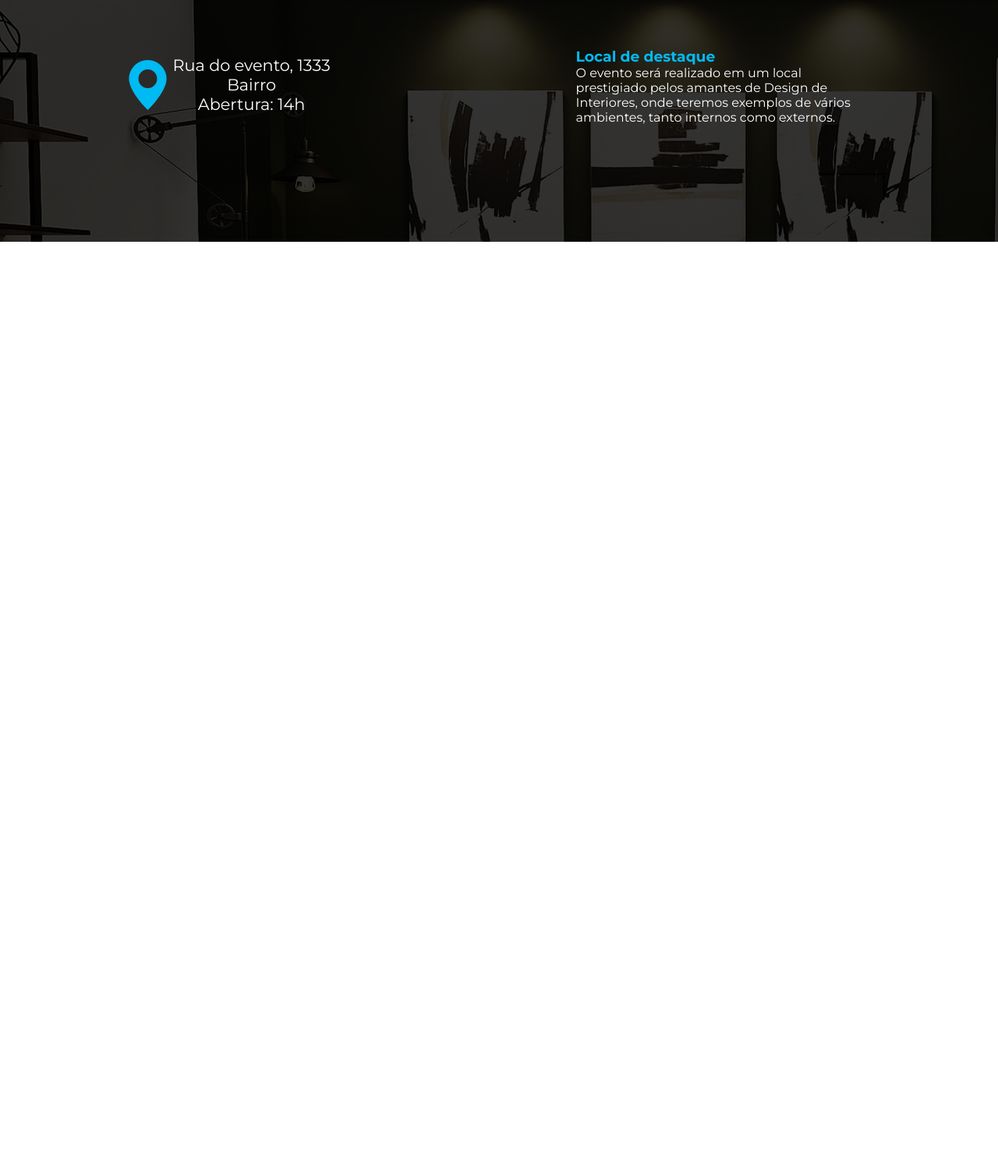
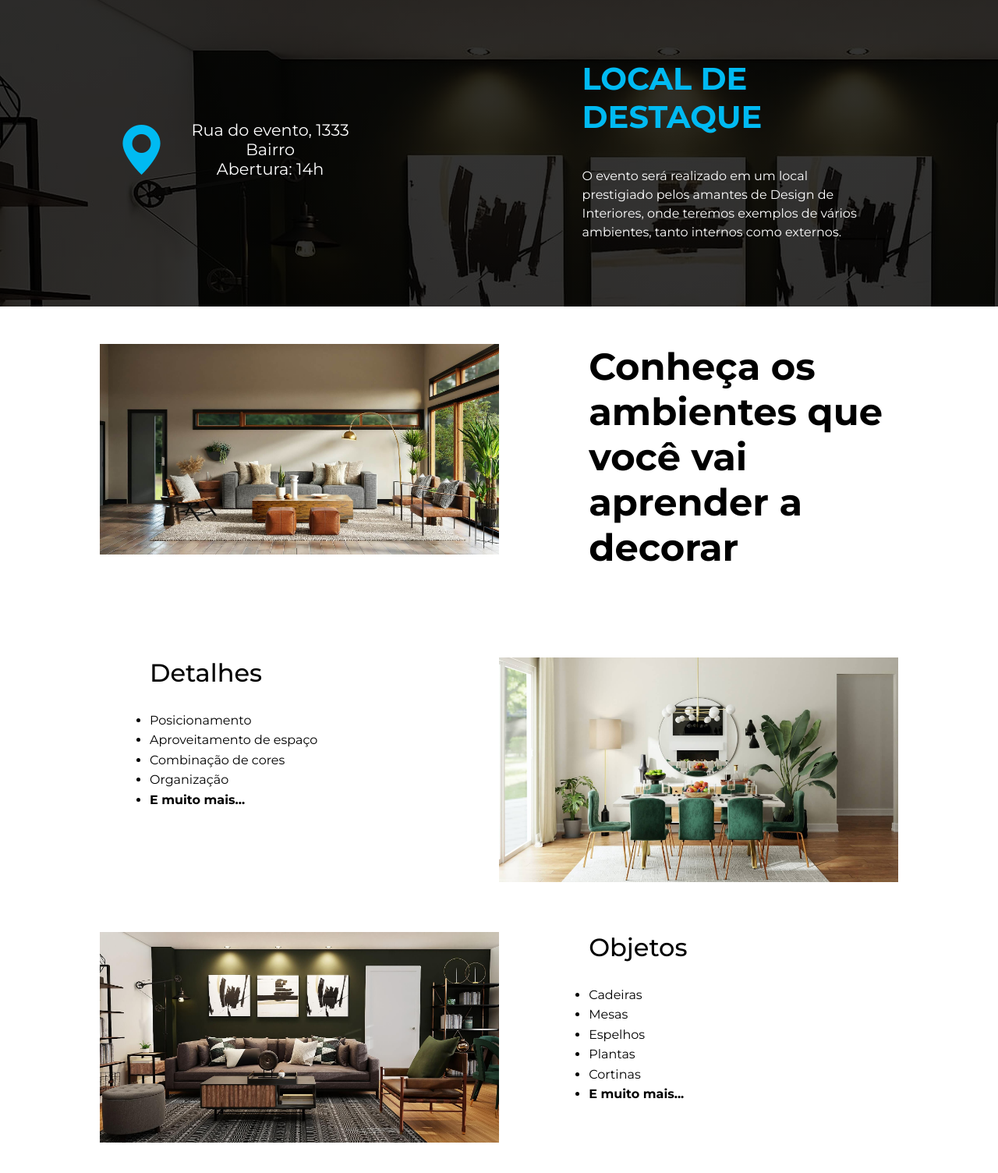
Before and after one commit to matheusbattisti/html_css_landing_page, a plain HTML site: page index.html in a window 1280 px wide. Shown: the part 1282-2786 px from the top of the page at 78% size. Before the commit the page ends 1592 px from the top, so only its background shows below. Drawn offline with nearby package versions, Linux system fonts and the light colour scheme.

Commit message:
continuando landing

```diff
--- a/css/styles.css
+++ b/css/styles.css
@@ -113,7 +113,9 @@
 .benefits {
   display: flex;
   justify-content: space-around;
-  padding: 2em;
+  padding: 4em;
+  width: 80%;
+  margin: 0 auto;
 }
 
 .benefit {
@@ -155,6 +157,7 @@
   align-items: center;
   justify-content: space-around;
   color: var(--text-color);
+  margin-bottom: 3em;
 }
 
 #address,
@@ -169,6 +172,7 @@
 #address i {
   color: var(--primary);
   font-size: 4em;
+  margin-right: 0.5em;
 }
 
 #address-details {
@@ -178,4 +182,57 @@
 
 #about-location h3 {
   color: var(--primary);
+  font-size: 2.5em;
+  margin-bottom: 1em;
+  text-transform: uppercase;
 }
+
+#about-location p {
+  line-height: 1.5em;
+}
+
+/* Event details container */
+#details {
+  width: 80%;
+  margin: 0 auto;
+}
+
+.detail {
+  display: flex;
+  align-items: flex-start;
+  justify-content: space-between;
+  gap: 5%;
+  margin-bottom: 4em;
+}
+
+.detail img {
+  width: 50%;
+}
+
+.detail h3 {
+  margin-bottom: 1em;
+  font-size: 2em;
+  font-weight: 500;
+}
+
+#detail-1 h3 {
+  font-size: 3em;
+  font-weight: 700;
+}
+
+.detail-description {
+  width: 100%;
+  padding-left: 4em;
+}
+
+#detail-3 .detail-description {
+  justify-self: flex-start;
+}
+
+.detail-description ul li {
+  margin-bottom: 0.4em;
+}
+
+.detail-description ul li:last-child {
+  font-weight: bold;
+}
--- a/index.html
+++ b/index.html
@@ -102,6 +102,40 @@
         </p>
       </div>
     </section>
-    <section id="details"></section>
+    <section id="details">
+      <div class="detail" id="detail-1">
+        <img src="img/hrz-3.jpg" alt="" />
+        <div class="detail-description">
+          <h3>Conheça os ambientes que você vai aprender a decorar</h3>
+        </div>
+      </div>
+      <div class="detail" id="detail-2">
+        <div class="detail-description">
+          <h3>Detalhes</h3>
+          <ul>
+            <li>Posicionamento</li>
+            <li>Aproveitamento de espaço</li>
+            <li>Combinação de cores</li>
+            <li>Organização</li>
+            <li>E muito mais...</li>
+          </ul>
+        </div>
+        <img src="img/hrz-4.jpg" alt="" />
+      </div>
+      <div class="detail" id="detail-3">
+        <img src="img/hrz-5.jpg" alt="" />
+        <div class="detail-description">
+          <h3>Objetos</h3>
+          <ul>
+            <li>Cadeiras</li>
+            <li>Mesas</li>
+            <li>Espelhos</li>
+            <li>Plantas</li>
+            <li>Cortinas</li>
+            <li>E muito mais...</li>
+          </ul>
+        </div>
+      </div>
+    </section>
   </body>
 </html>
```
